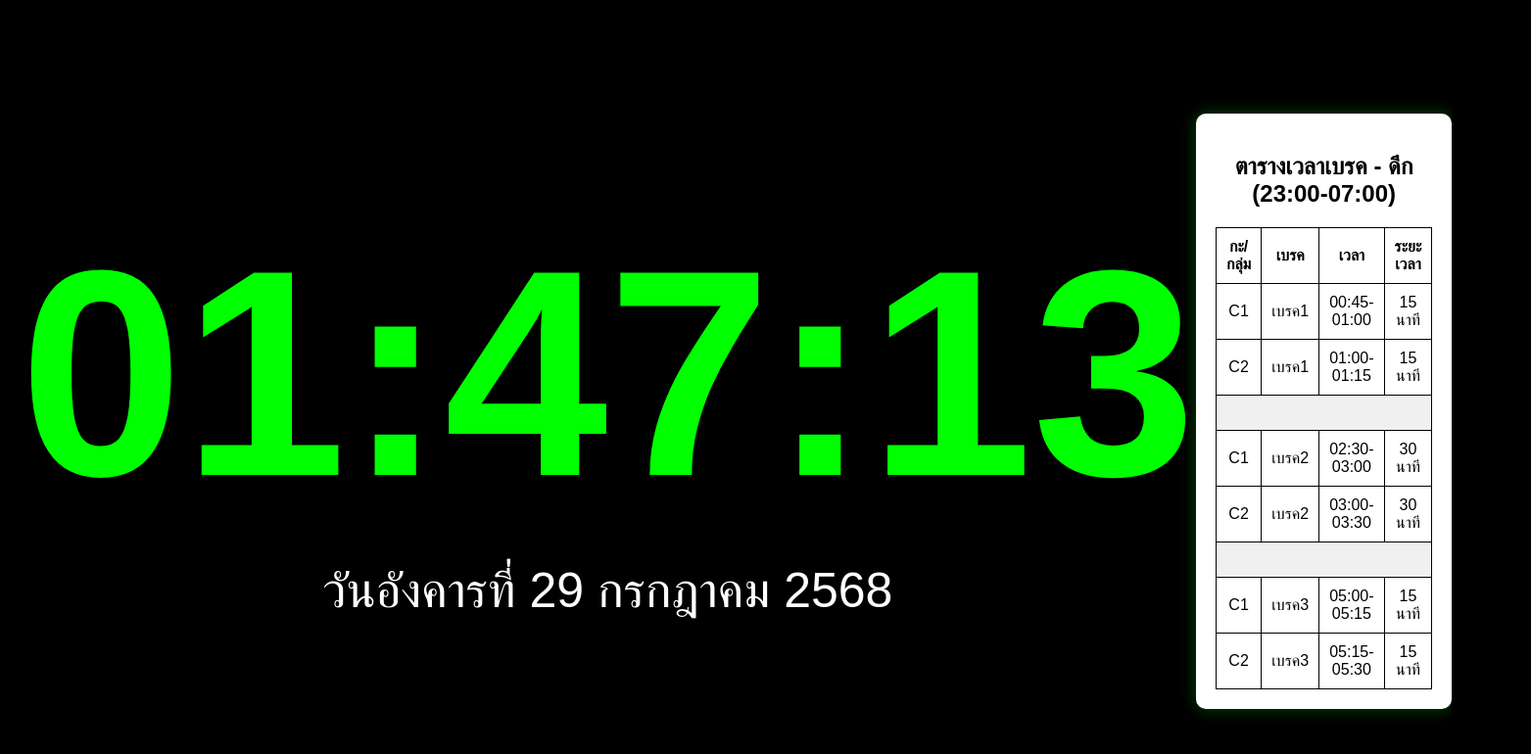
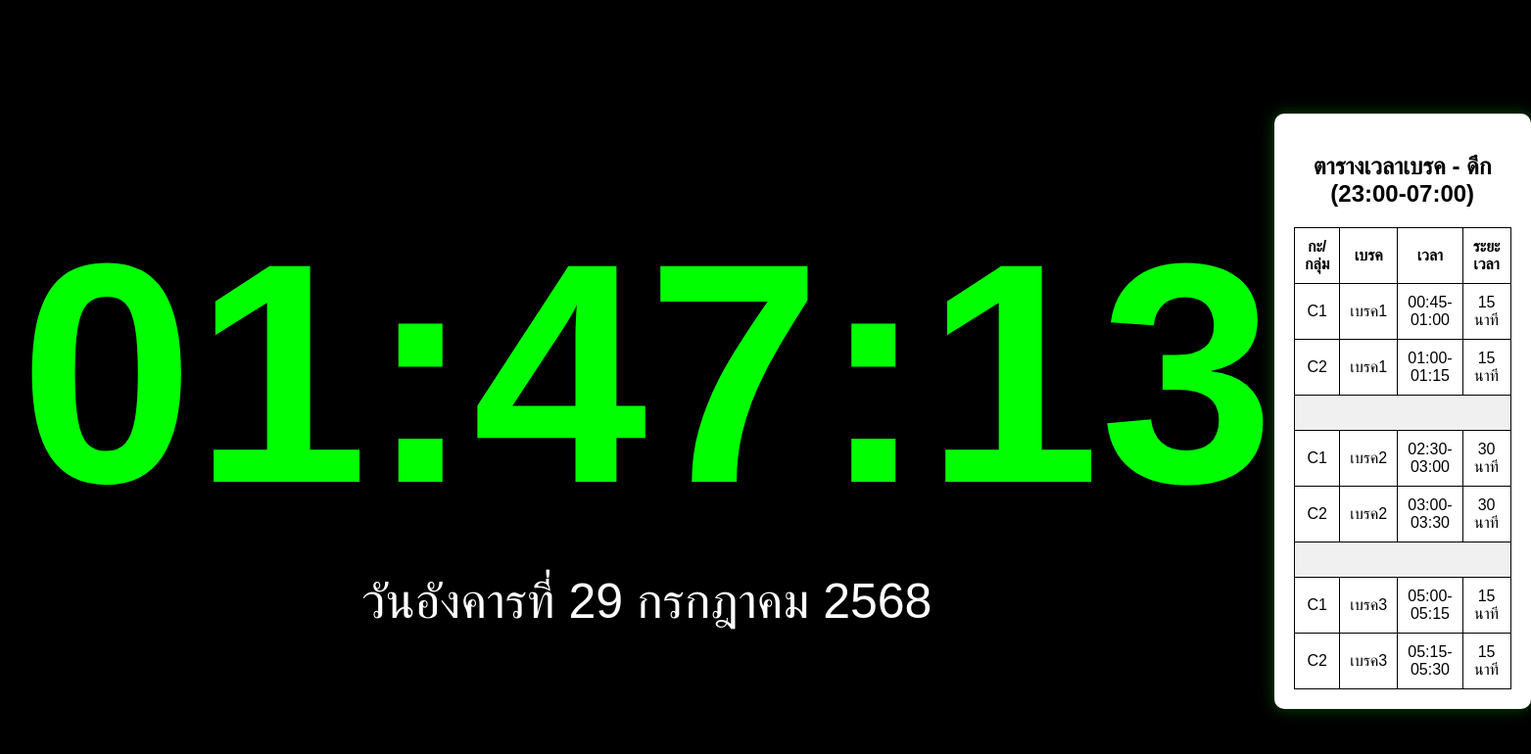
Before and after one commit to TanetW/Clock, a plain HTML site: page index.html in a window 1280 px wide. Shown: the whole page at 98% size, 1563 px wide, since content can reach past the window. Drawn offline with Linux system fonts and the light colour scheme.

Commit message:
Update index.html
Signed-off-by: TanetW <ice210534@hotmail.com>

```diff
--- a/index.html
+++ b/index.html
@@ -6,7 +6,7 @@
     <style>
         body {font-family: 'Arial', sans-serif; background: #000; color: #0f0; display: flex; justify-content: space-between; align-items: center; height: 100vh; margin: 0; padding: 20px;}
         .time-container {text-align: center; flex: 2;}
-        .clock {font-size: 300px; font-weight: bold; margin-bottom: 20px; color: #0f0;}
+        .clock {font-size: 320px; font-weight: bold; margin-bottom: 20px; color: #0f0;}
         .date {font-size: 50px; color: #fff;}
         .break-schedule {background: #fff; padding: 20px; border-radius: 10px; box-shadow: 0 0 15px rgba(0,255,0,0.3); color: #000; width: 40%; flex: 1;}
         .break-schedule h2 {text-align: center; margin-bottom: 20px; color: #000;}
```
